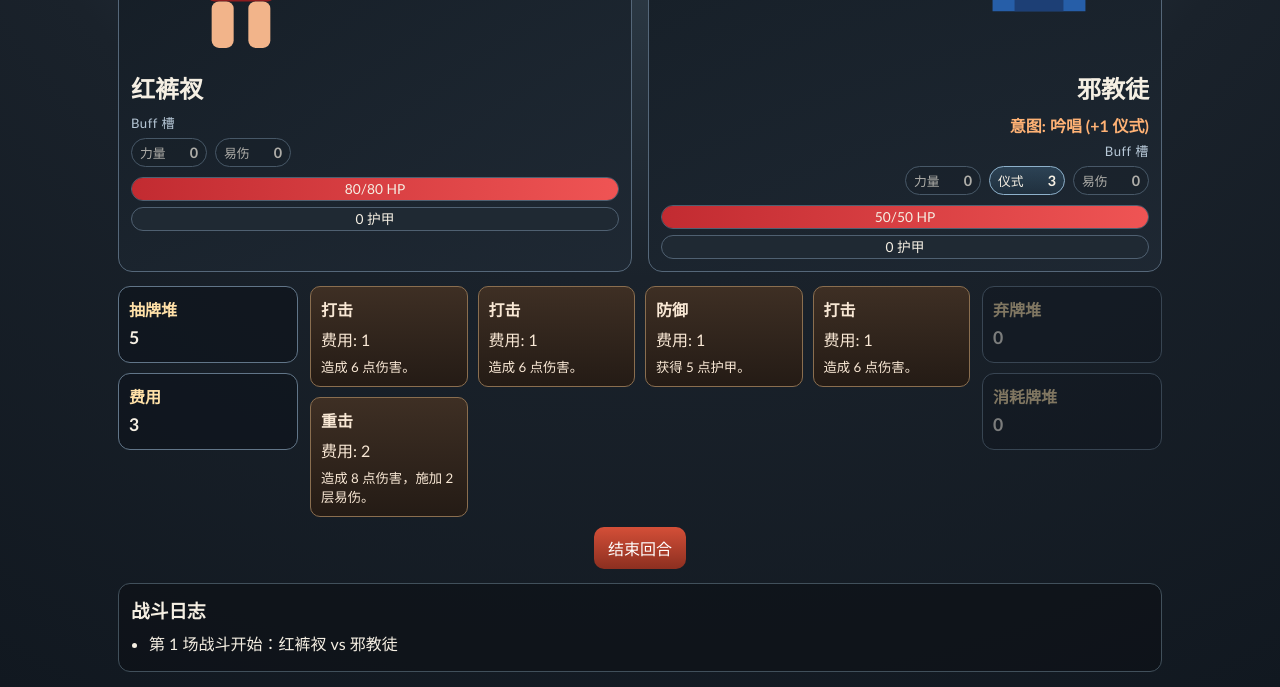
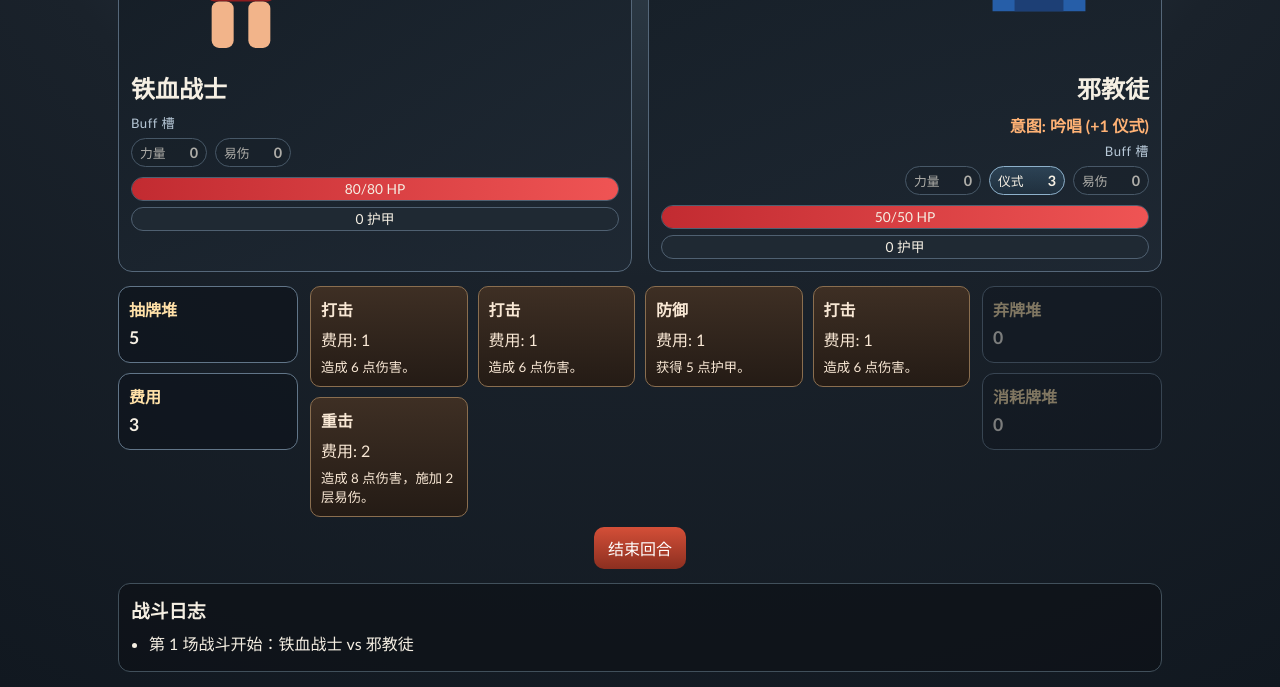
Before and after one commit to test-ai-games/copythespire, a React (Vite) app in the folder web/: page / in a window 1280 px wide. Shown: the part 248-935 px from the top of the page. Built offline with nearby package versions, Linux system fonts and the light colour scheme.

Commit message:
replace 红裤衩 with 铁血战士

```diff
--- a/web/src/App.tsx
+++ b/web/src/App.tsx
@@ -170,7 +170,7 @@ function createBattleState(playerHp = 80, maxHp = 80, encounter = 1): BattleStat
       intentIndex: 0,
       intent: INTENT_ROTATION[0],
     },
-    log: [`第 ${encounter} 场战斗开始：红裤衩 vs 邪教徒`],
+    log: [`第 ${encounter} 场战斗开始：铁血战士 vs 邪教徒`],
   }
 }
 
@@ -251,7 +251,7 @@ function RelicBurningBlood() {
 
 function FighterIronclad() {
   return (
-    <svg className="fighter-svg" viewBox="0 0 180 180" aria-label="红裤衩">
+    <svg className="fighter-svg" viewBox="0 0 180 180" aria-label="铁血战士">
       <circle cx="90" cy="30" r="18" fill="#f2b48a" />
       <rect x="58" y="50" width="64" height="58" rx="10" fill="#cb2f2f" />
       <rect x="62" y="104" width="56" height="24" rx="6" fill="#8d1c1f" />
@@ -324,12 +324,12 @@ function App() {
         const damage = applyVulnerable(6, enemy)
         const result = dealDamage(enemy, damage)
         enemy = { ...enemy, ...result.target }
-        log.push(`红裤衩使用打击，造成 ${result.hpLoss} 点伤害。`)
+        log.push(`铁血战士使用打击，造成 ${result.hpLoss} 点伤害。`)
       }
 
       if (card.id === 'defend') {
         player = { ...player, block: player.block + 5 }
-        log.push('红裤衩使用防御，获得 5 点护甲。')
+        log.push('铁血战士使用防御，获得 5 点护甲。')
       }
 
       if (card.id === 'bash') {
@@ -340,7 +340,7 @@ function App() {
           ...result.target,
           vulnerable: result.target.vulnerable + 2,
         }
-        log.push(`红裤衩使用重击，造成 ${result.hpLoss} 点伤害并施加 2 层易伤。`)
+        log.push(`铁血战士使用重击，造成 ${result.hpLoss} 点伤害并施加 2 层易伤。`)
       }
 
       if (enemy.hp <= 0) {
@@ -405,7 +405,7 @@ function App() {
       enemy = { ...enemy, vulnerable: Math.max(enemy.vulnerable - 1, 0) }
 
       if (player.hp <= 0) {
-        log.push('红裤衩倒下了。')
+        log.push('铁血战士倒下了。')
         return { ...prev, player, enemy, log, phase: 'lost' }
       }
 
@@ -480,7 +480,7 @@ function App() {
       <section className="arena">
         <article className="fighter-card left">
           <FighterIronclad />
-          <h2>红裤衩</h2>
+          <h2>铁血战士</h2>
           <BuffSlots
             title="Buff 槽"
             buffs={[
```
Also changed, not shown: 2 other files (tests, documents, lock files or other folders).
